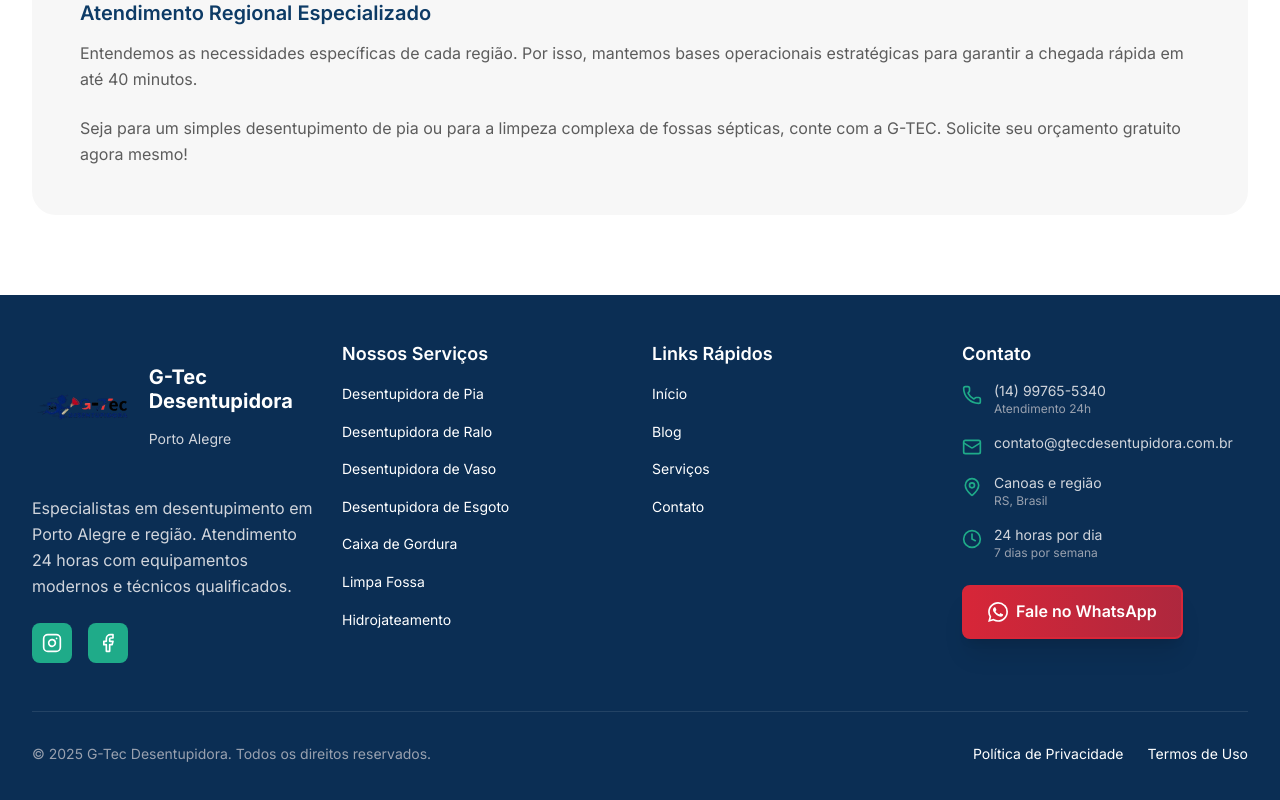
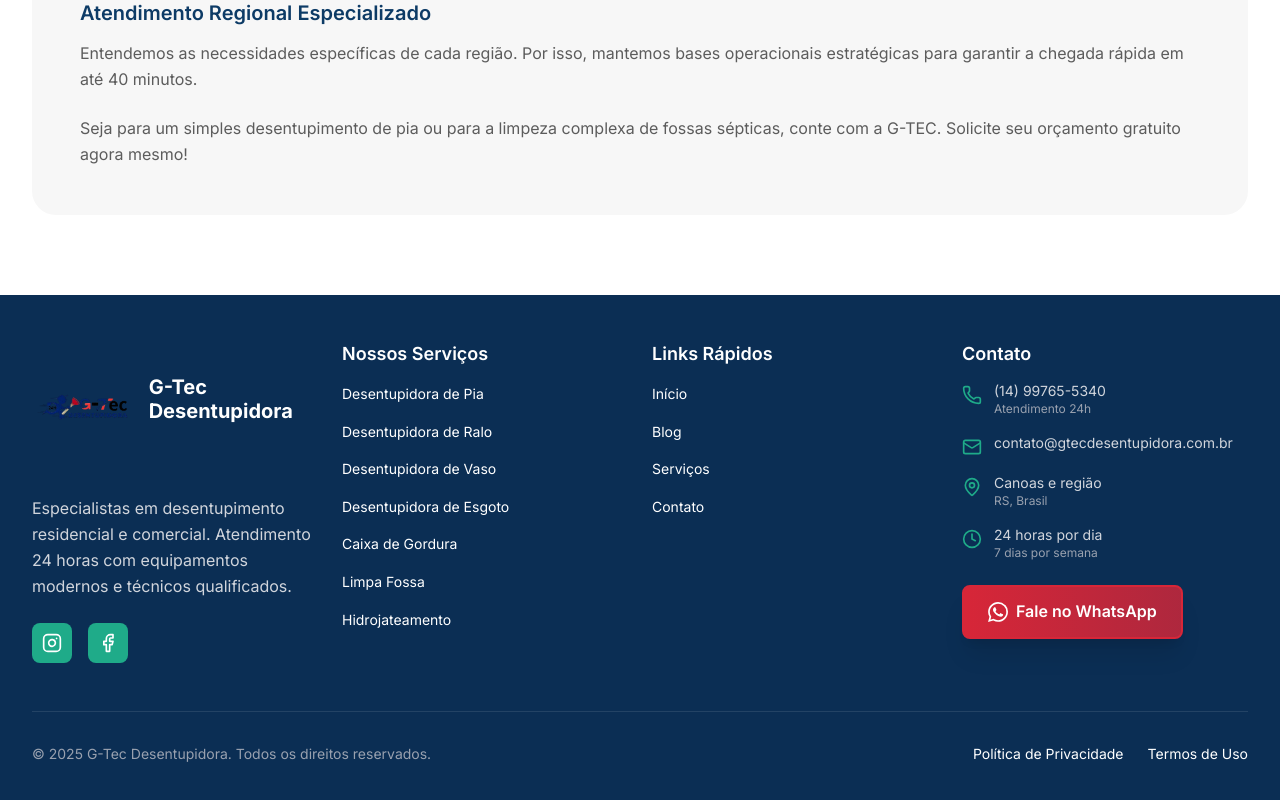
Before and after one commit to igormart21/Blog-Get, a Next.js app: page / in a window 1280 px wide. Shown: the part 2268-3068 px from the top of the page. Built offline with nearby package versions, Linux system fonts and the light colour scheme.

Commit message:
fix: Remove specific city reference from footer

```diff
--- a/src/components/Footer.tsx
+++ b/src/components/Footer.tsx
@@ -45,12 +45,11 @@
                                 <h3 className="text-xl font-poppins font-bold">
                                     G-Tec Desentupidora
                                 </h3>
-                                <p className="text-sm text-gray-300">Porto Alegre</p>
                             </div>
                         </Link>
 
                         <p className="text-gray-300 mb-6 leading-relaxed">
-                            Especialistas em desentupimento em Porto Alegre e região.
+                            Especialistas em desentupimento residencial e comercial.
                             Atendimento 24 horas com equipamentos modernos e técnicos qualificados.
                         </p>
 
```
